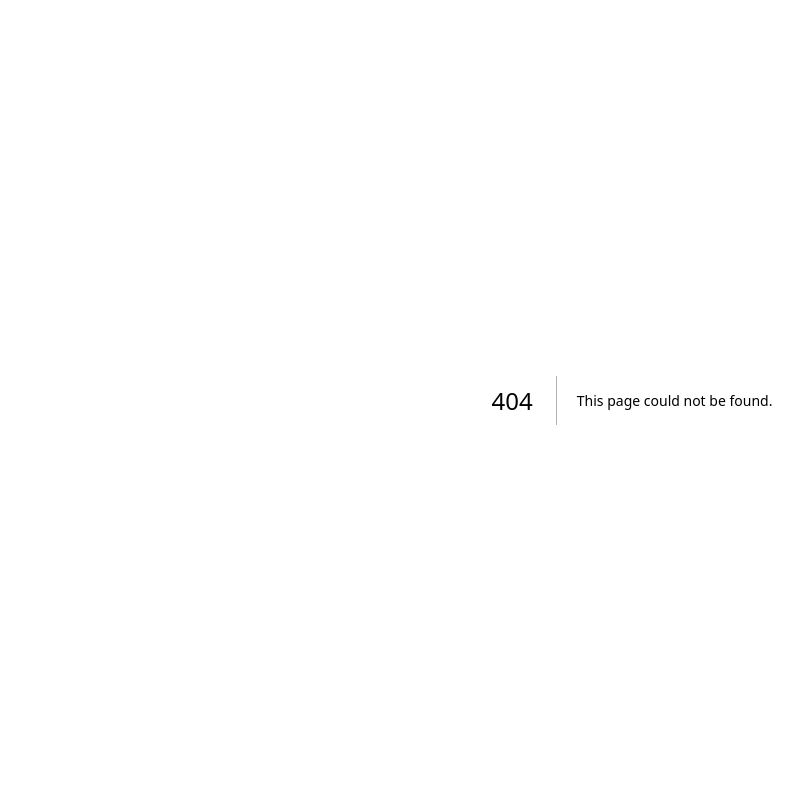
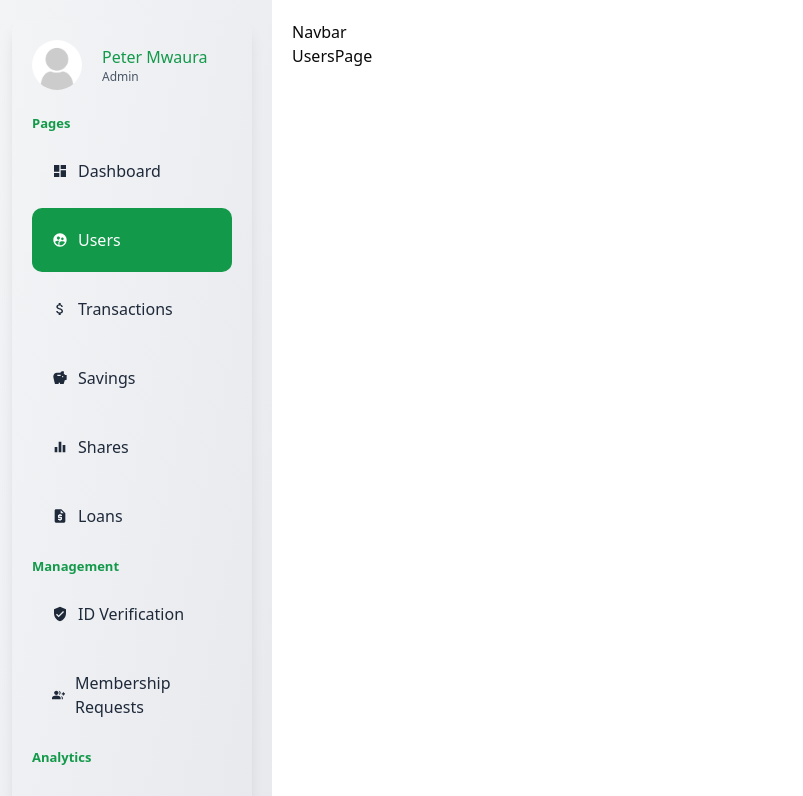
Before and after one commit to peter-mwaura/allater-sacco-web, a Next.js app: page /dashboard/users in a window 1280 px wide. Before the commit this address had no page. Shown: the top 796 px of the page, without its empty margins (8-811 px from the left). Built offline with nearby package versions, Linux system fonts and the light colour scheme.

Commit message:
feat(dashboard): add admin sidebar with menu structure

```diff
--- a/package.json
+++ b/package.json
@@ -19,6 +19,7 @@
     "react": "^19.0.0",
     "react-dom": "^19.0.0",
     "react-hook-form": "^7.54.2",
+    "react-icons": "4.11",
     "sonner": "^2.0.1",
     "tailwind-merge": "^3.0.2",
     "tw-animate-css": "^1.2.4",
--- /dev/null
+++ b/src/app/dashboard/layout.tsx
@@ -0,0 +1,19 @@
+import Navbar from '@/components/dashboard/navbar/navbar';
+import Sidebar from '@/components/dashboard/sidebar/sidebar';
+import { PropsWithChildren } from 'react';
+
+const Layout = ({ children }: PropsWithChildren) => {
+    return (
+        <div className="flex">
+            <div className="flex-1 p-5 bg-gradient-to-br from-gray-100 to-gray-200">
+                <Sidebar />
+            </div>
+            <div className="flex-4 p-5">
+                <Navbar />
+                {children}
+            </div>
+        </div>
+    );
+};
+
+export default Layout;
--- /dev/null
+++ b/src/app/dashboard/page.tsx
@@ -0,0 +1,5 @@
+const Dashboard = () => {
+    return <div>Dashboard</div>;
+};
+
+export default Dashboard;
--- /dev/null
+++ b/src/app/dashboard/products/page.tsx
@@ -0,0 +1,5 @@
+const ProductsPage = () => {
+    return <div>ProductsPage</div>;
+};
+
+export default ProductsPage;
--- /dev/null
+++ b/src/app/dashboard/users/page.tsx
@@ -0,0 +1,5 @@
+const UsersPage = () => {
+    return <div>UsersPage</div>;
+};
+
+export default UsersPage;
--- /dev/null
+++ b/src/components/dashboard/navbar/navbar.tsx
@@ -0,0 +1,5 @@
+const Navbar = () => {
+    return <div>Navbar</div>;
+};
+
+export default Navbar;
--- /dev/null
+++ b/src/components/dashboard/sidebar/menuLink/menuLink.tsx
@@ -0,0 +1,33 @@
+'use client';
+
+import Link from 'next/link';
+import { usePathname } from 'next/navigation';
+import { ReactNode } from 'react';
+
+// Define the type for the `item` prop
+interface MenuLinkProps {
+    item: {
+        title: string;
+        path: string;
+        icon: ReactNode; // ReactNode allows the icon to be a React component
+    };
+}
+
+const MenuLink = ({ item }: MenuLinkProps) => {
+    const pathname = usePathname();
+    return (
+        <Link
+            href={item.path}
+            className={`flex p-5 items-center gap-2.5 hover:bg-[#12994A] my-[5px] rounded-[10px] ${
+                pathname === item.path
+                    ? 'bg-[#12994A] text-white' // Active state color change
+                    : 'text-gray-800' // Default link color
+            }`}
+        >
+            {item.icon}
+            {item.title}
+        </Link>
+    );
+};
+
+export default MenuLink;
--- /dev/null
+++ b/src/components/dashboard/sidebar/sidebar.tsx
@@ -0,0 +1,131 @@
+import {
+    MdDashboard,
+    MdSupervisedUserCircle,
+    MdAttachMoney,
+    MdSavings,
+    MdEqualizer,
+    MdRequestQuote,
+    MdVerifiedUser,
+    MdGroupAdd,
+    MdTrendingUp,
+    MdWork,
+    MdAnalytics,
+    MdOutlineSettings,
+    MdHelpCenter,
+    MdLogout,
+} from 'react-icons/md';
+import MenuLink from './menuLink/menuLink';
+import Image from 'next/image';
+
+const menuItems = [
+    {
+        title: 'Pages',
+        list: [
+            { title: 'Dashboard', path: '/dashboard', icon: <MdDashboard /> },
+            {
+                title: 'Users',
+                path: '/dashboard/users',
+                icon: <MdSupervisedUserCircle />,
+            },
+            {
+                title: 'Transactions',
+                path: '/dashboard/transactions',
+                icon: <MdAttachMoney />,
+            },
+            {
+                title: 'Savings',
+                path: '/dashboard/savings',
+                icon: <MdSavings />,
+            },
+            {
+                title: 'Shares',
+                path: '/dashboard/shares',
+                icon: <MdEqualizer />,
+            },
+            {
+                title: 'Loans',
+                path: '/dashboard/loans',
+                icon: <MdRequestQuote />,
+            },
+        ],
+    },
+    {
+        title: 'Management',
+        list: [
+            {
+                title: 'ID Verification',
+                path: '/dashboard/id-verification',
+                icon: <MdVerifiedUser />,
+            },
+            {
+                title: 'Membership Requests',
+                path: '/dashboard/requests',
+                icon: <MdGroupAdd />,
+            },
+        ],
+    },
+    {
+        title: 'Analytics',
+        list: [
+            { title: 'Revenue', path: '/dashboard/revenue', icon: <MdWork /> },
+            {
+                title: 'Reports',
+                path: '/dashboard/reports',
+                icon: <MdAnalytics />,
+            },
+            {
+                title: 'Performance',
+                path: '/dashboard/performance',
+                icon: <MdTrendingUp />,
+            },
+        ],
+    },
+    {
+        title: 'User',
+        list: [
+            {
+                title: 'Settings',
+                path: '/dashboard/settings',
+                icon: <MdOutlineSettings />,
+            },
+            { title: 'Help', path: '/dashboard/help', icon: <MdHelpCenter /> },
+            { title: 'Logout', path: '/logout', icon: <MdLogout /> },
+        ],
+    },
+];
+
+const Sidebar = () => {
+    return (
+        <div className="sticky top-10 w-full bg-gradient-to-br from-gray-100 to-gray-200 p-5 rounded-lg shadow-lg">
+            <div className="flex items-center gap-5 mb-5">
+                <Image
+                    className="rounded-full object-cover"
+                    src="/images/noavatar.png"
+                    alt="Avatar"
+                    width="50"
+                    height="50"
+                />
+                <div className="flex flex-col">
+                    <span className="font-medium text-[#12994A]">
+                        Peter Mwaura
+                    </span>
+                    <span className="text-xs text-gray-600">Admin</span>
+                </div>
+            </div>
+            <ul>
+                {menuItems.map((cat) => (
+                    <li key={cat.title}>
+                        <span className="font-bold text-[13px] my-2.5 text-[#12994A]">
+                            {cat.title}
+                        </span>
+                        {cat.list.map((item) => (
+                            <MenuLink item={item} key={item.title} />
+                        ))}
+                    </li>
+                ))}
+            </ul>
+        </div>
+    );
+};
+
+export default Sidebar;
```
Also changed, not shown: public/images/noavatar.png (added), 1 other file (tests, documents, lock files or other folders).
